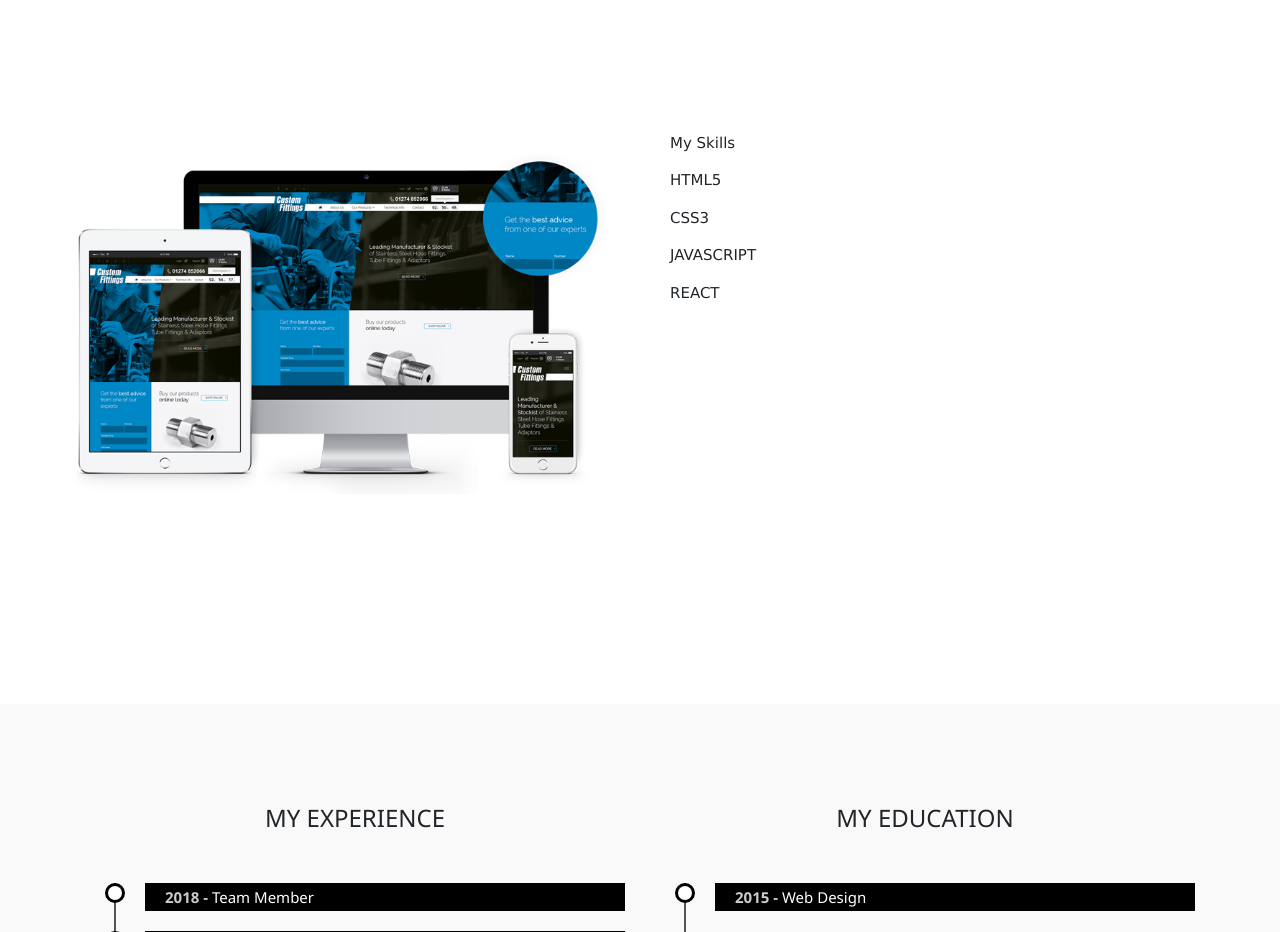
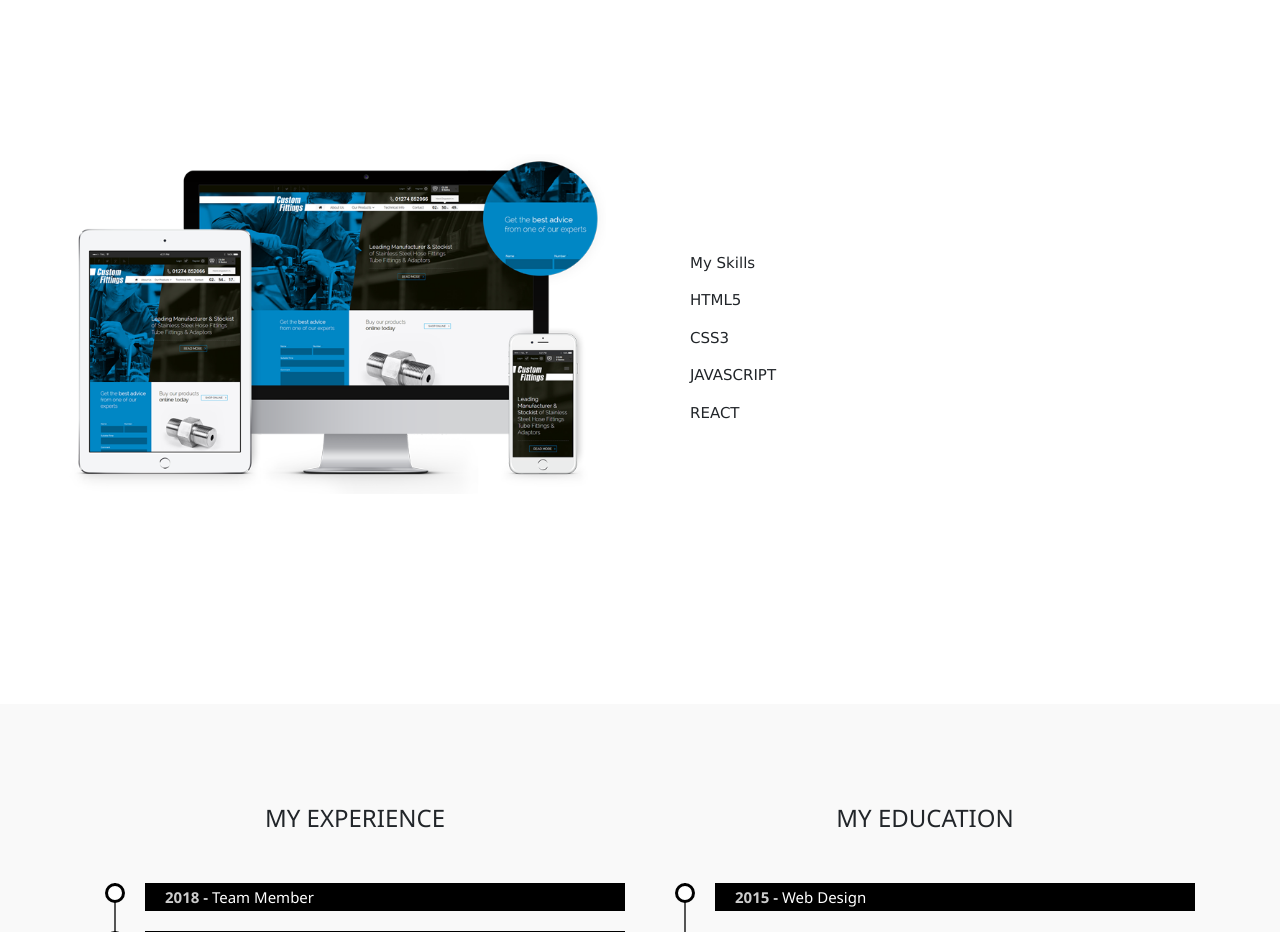
Before and after one commit to Thanoja28/My-CV, a plain HTML site: page index.html in a window 1280 px wide. Shown: the part 940-1872 px from the top of the page. Drawn offline with nearby package versions, Linux system fonts and the light colour scheme.

Commit message:
Update index.html

```diff
--- a/index.html
+++ b/index.html
@@ -59,7 +59,7 @@
 <div class="col-md-6">
 	<br>
 <p></p>
-<div class="skills-lbar">
+<div class="skills-bar">
 	<p>My Skills</p>
 	<p>HTML5</p>
 	<p>CSS3</p>
```
